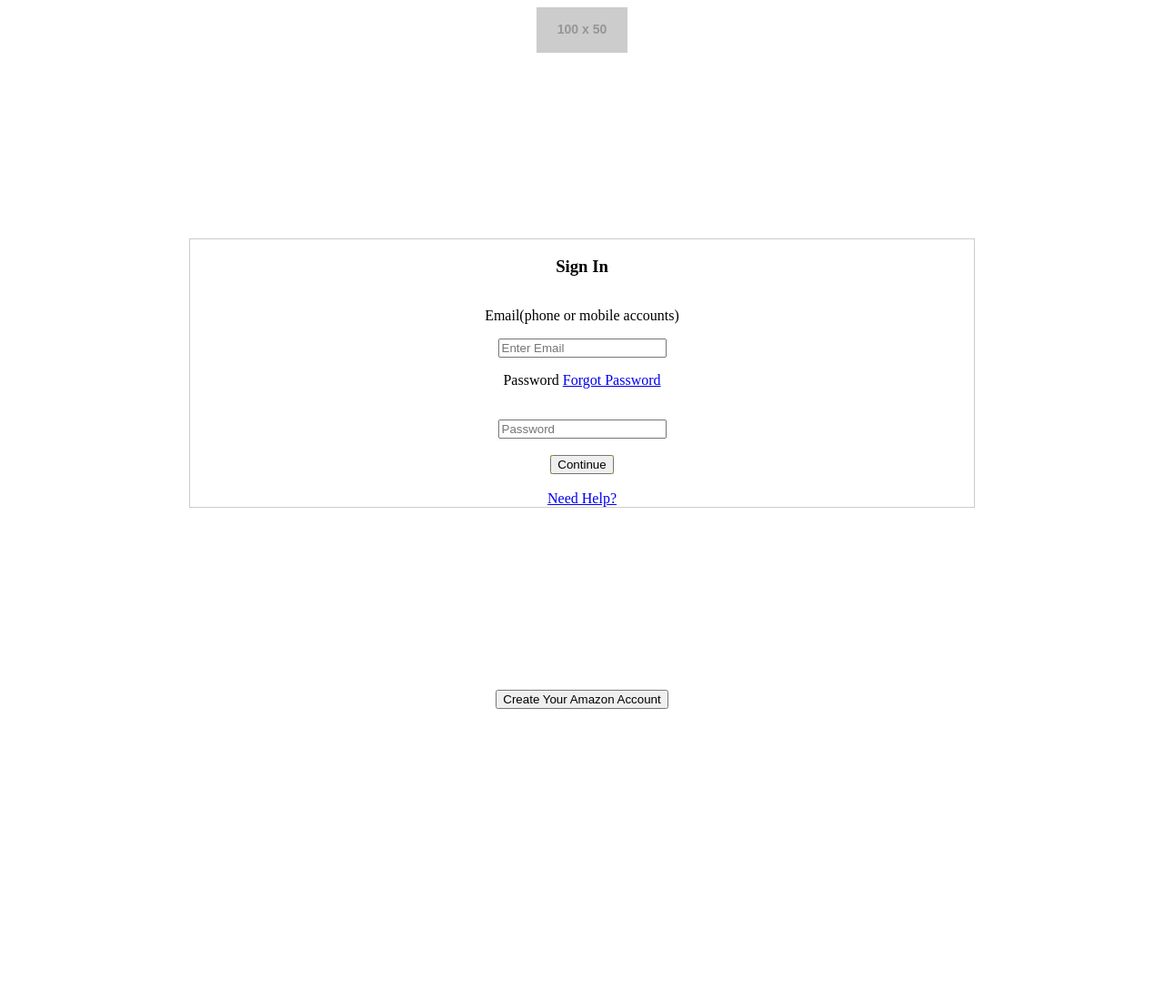
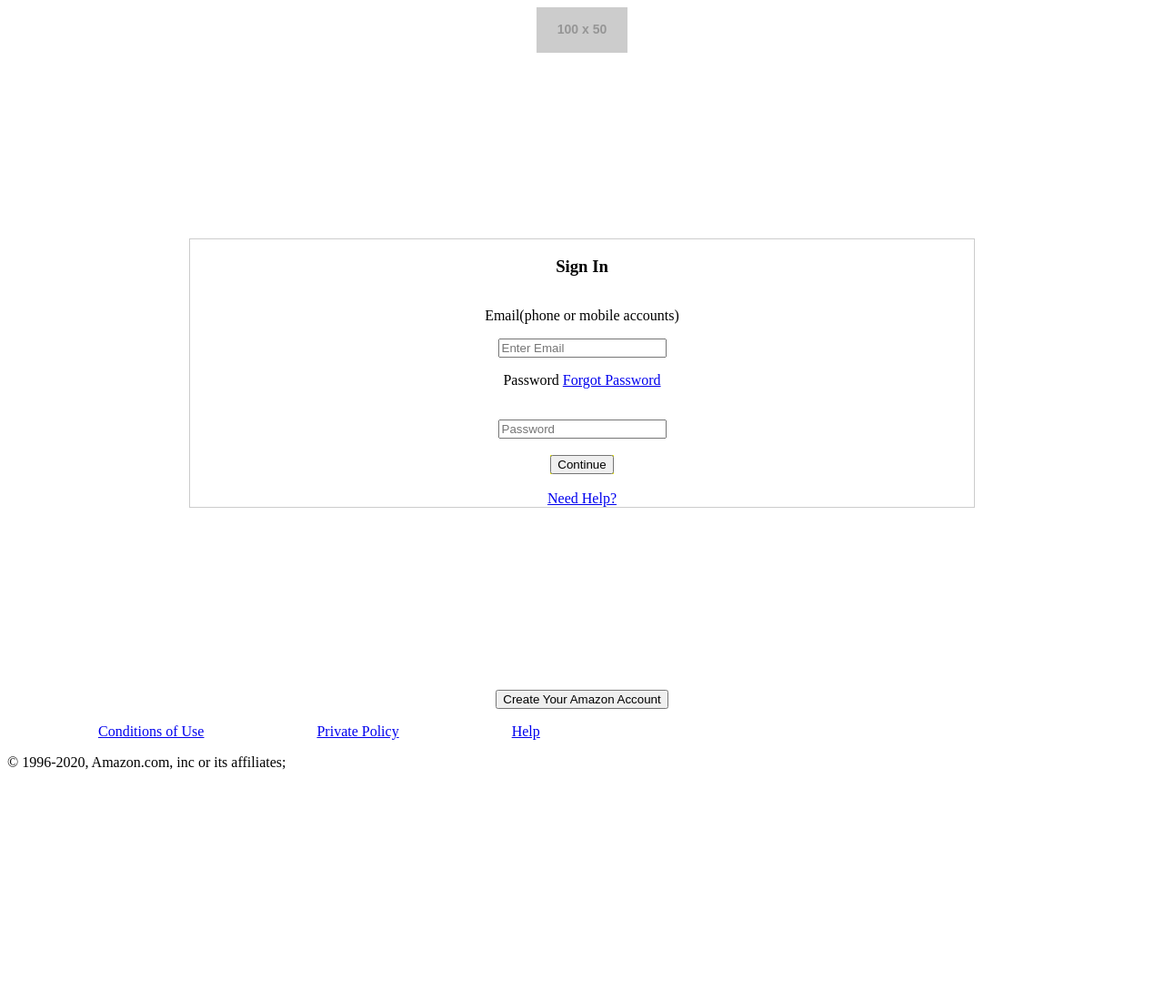
Before and after one commit to alexaped16/amazonreplica, a plain HTML site: page index.html in a window 1280 px wide. Shown: the top 1100 px of the page at 91% size. Before the commit the page ends 800 px from the top, so only its background shows below. Drawn offline with Linux system fonts and the light colour scheme; placeholder pictures from the web are drawn by us.

Commit message:
third edit

```diff
--- a/css/main.css
+++ b/css/main.css
@@ -45,3 +45,21 @@
     display: flex;
     justify-content: center;
 }
+
+footer{
+    bottom: 0px;
+    width: 100%;
+    height: 5vh;
+    margin-top: 0px;
+}
+
+nav li{
+    display: inline;
+    margin: 60px;
+    padding-bottom: 50%;
+    justify-content: center;
+}
+
+.copyright{
+    justify-content: center;
+}
--- a/index.html
+++ b/index.html
@@ -32,5 +32,18 @@
     <div class = "create-account" >
         <button type = "submit"> Create Your Amazon Account </button> </div>
     </div>
+    <footer>
+    <nav>
+        <ul>
+            <li><a href = "/" >Conditions of Use</a> </li>
+            <li><a href = "/" >Private Policy</a></a></li>
+            <li><a href="/" >Help</a> </li>
+        </ul>
+        <div class = "copyright">
+            &copy 1996-2020, Amazon.com, inc or its affiliates; &NonBreakingSpace;
+        </div>
+
+
+    </footer>
 </body>
 </html>
```
